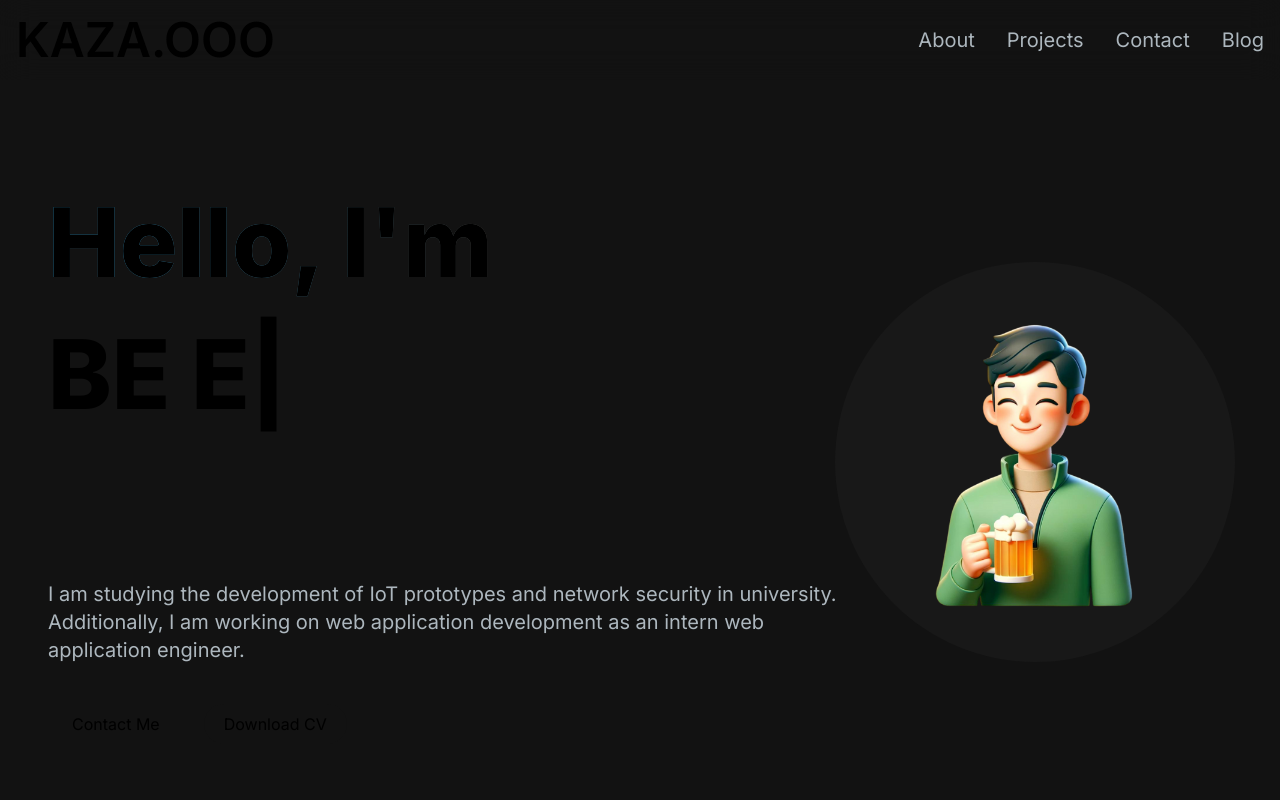
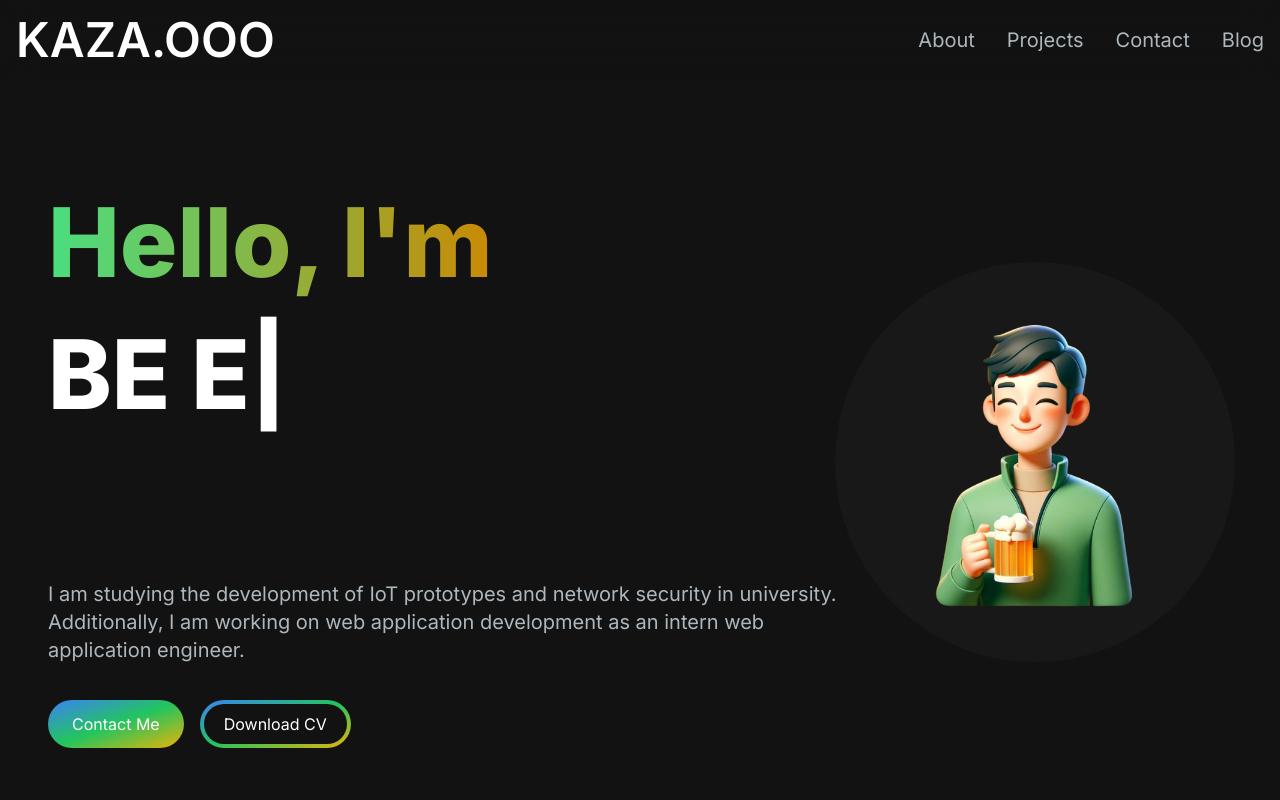
Before and after one commit to Koki-Kazaore/this-is-me, a Next.js app: page / in a window 1280 px wide. Shown: the top 800 px of the page. Built offline with nearby package versions, Linux system fonts and the light colour scheme.

Commit message:
Fix bug for ui

```diff
--- a/tailwind.config.ts
+++ b/tailwind.config.ts
@@ -1,11 +1,5 @@
 import type { Config } from 'tailwindcss'
-import {
-  sky as lightBlue,
-  stone as warmGray,
-  neutral as trueGray,
-  gray as coolGray,
-  slate as blueGray,
-} from 'tailwindcss/colors'
+const colors = require('tailwindcss/colors');
 
 const config: Config = {
   content: [
@@ -59,13 +53,9 @@ const config: Config = {
       },
     },
     colors: {
-      primary: lightBlue,
-      secondary: warmGray,
-      sky: lightBlue,
-      stone: warmGray,
-      neutral: trueGray,
-      gray: coolGray,
-      slate: blueGray,
+      ...colors,
+      primary: colors.green,
+      secondary: colors.yellow,
     },
   },
   plugins: [
```
